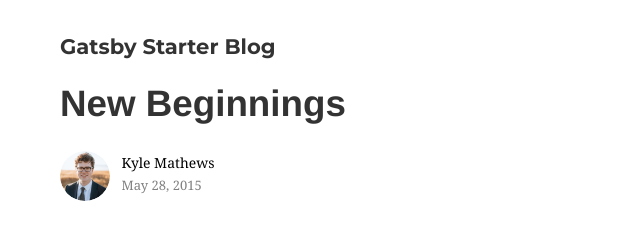
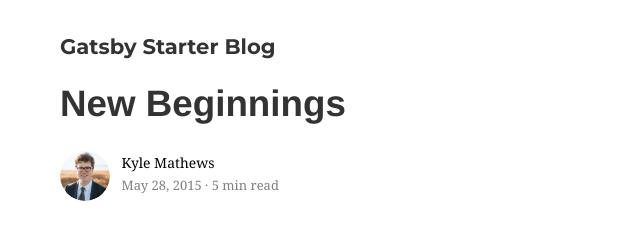
Before and after one commit to s-kris/gatsby-starter-medium, a Gatsby site: page /hi-folks/ in a window 1280 px wide. Shown: the top 241 px of the page, 319-959 px from the left. Built offline with nearby package versions, Linux system fonts and the light colour scheme; Gatsby itself is replaced by a stand-in of ours; some packages are replaced by stand-ins of ours; what typography-theme-github would draw is missing.

Commit message:
add reading time for blog post

```diff
--- a/package.json
+++ b/package.json
@@ -30,6 +30,7 @@
     "react-dom": "^16.8.6",
     "react-helmet": "^5.2.1",
     "react-typography": "^0.16.19",
+    "reading-time": "^1.2.0",
     "typeface-merriweather": "0.0.72",
     "typeface-montserrat": "0.0.54",
     "typography": "^0.16.19",
--- a/src/templates/blog-post.js
+++ b/src/templates/blog-post.js
@@ -1,6 +1,7 @@
 import React from "react"
 import { Link, graphql } from "gatsby"
 import Image from "gatsby-image"
+import readingTime from "reading-time"
 
 import Bio from "../components/bio"
 import Layout from "../components/layout"
@@ -65,7 +66,7 @@ class BlogPostTemplate extends React.Component {
                 color: "grey",
               }}
             >
-              {post.frontmatter.date}
+              {post.frontmatter.date} &#183; {readingTime(post.html).text}
             </p>
           </div>
         </div>
```
Also changed, not shown: 1 other file.
